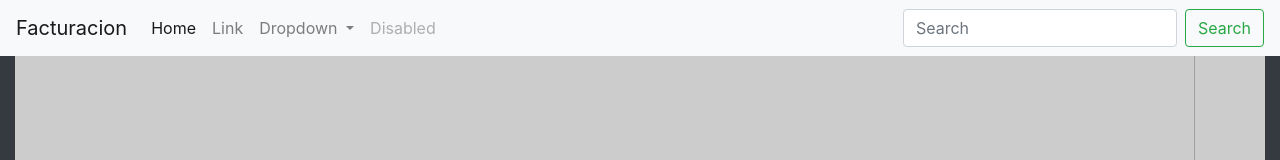
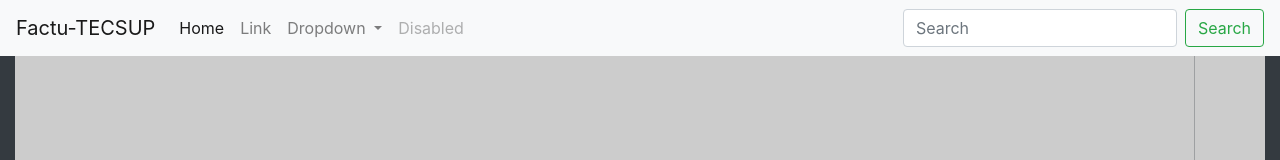
Before and after one commit to felixflorez/facturacion, a plain HTML site: page index.html in a window 1280 px wide. Shown: the top 160 px of the page. Drawn offline with nearby package versions, Linux system fonts and the light colour scheme; placeholder pictures from the web are drawn by us.

Commit message:
cambio de titulo
-se cambio titulo de facturacion a factu-TECSUP

```diff
--- a/index.html
+++ b/index.html
@@ -7,7 +7,7 @@
 </head>
 <body class="bg-dark">
 	<nav class="navbar navbar-expand-lg navbar-light bg-light">
-	  <a class="navbar-brand" href="#">Facturacion</a>
+	  <a class="navbar-brand" href="#">Factu-TECSUP</a>
 	  <button class="navbar-toggler" type="button" data-toggle="collapse" data-target="#navbarSupportedContent" aria-controls="navbarSupportedContent" aria-expanded="false" aria-label="Toggle navigation">
 	    <span class="navbar-toggler-icon"></span>
 	  </button>
```
